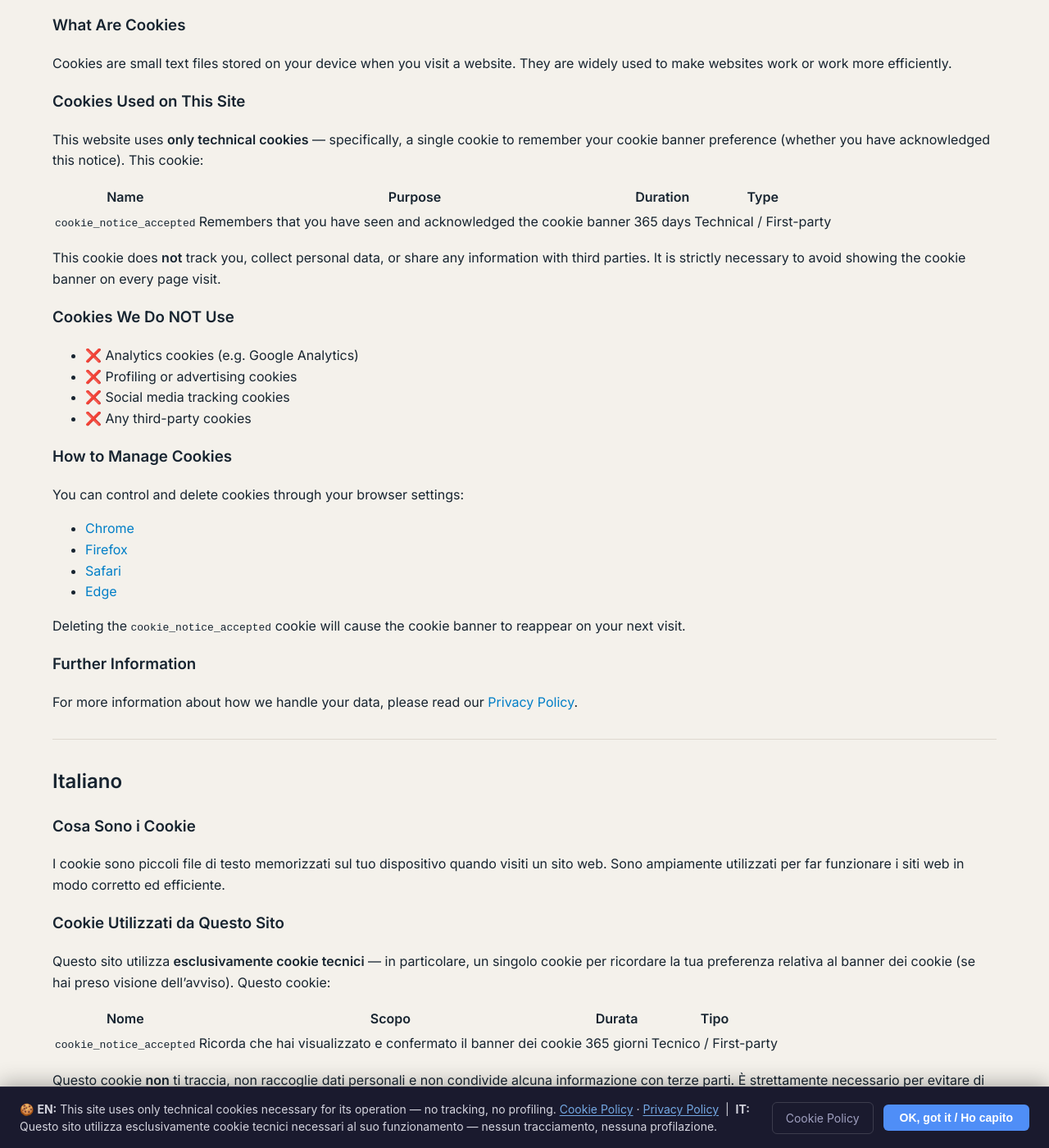
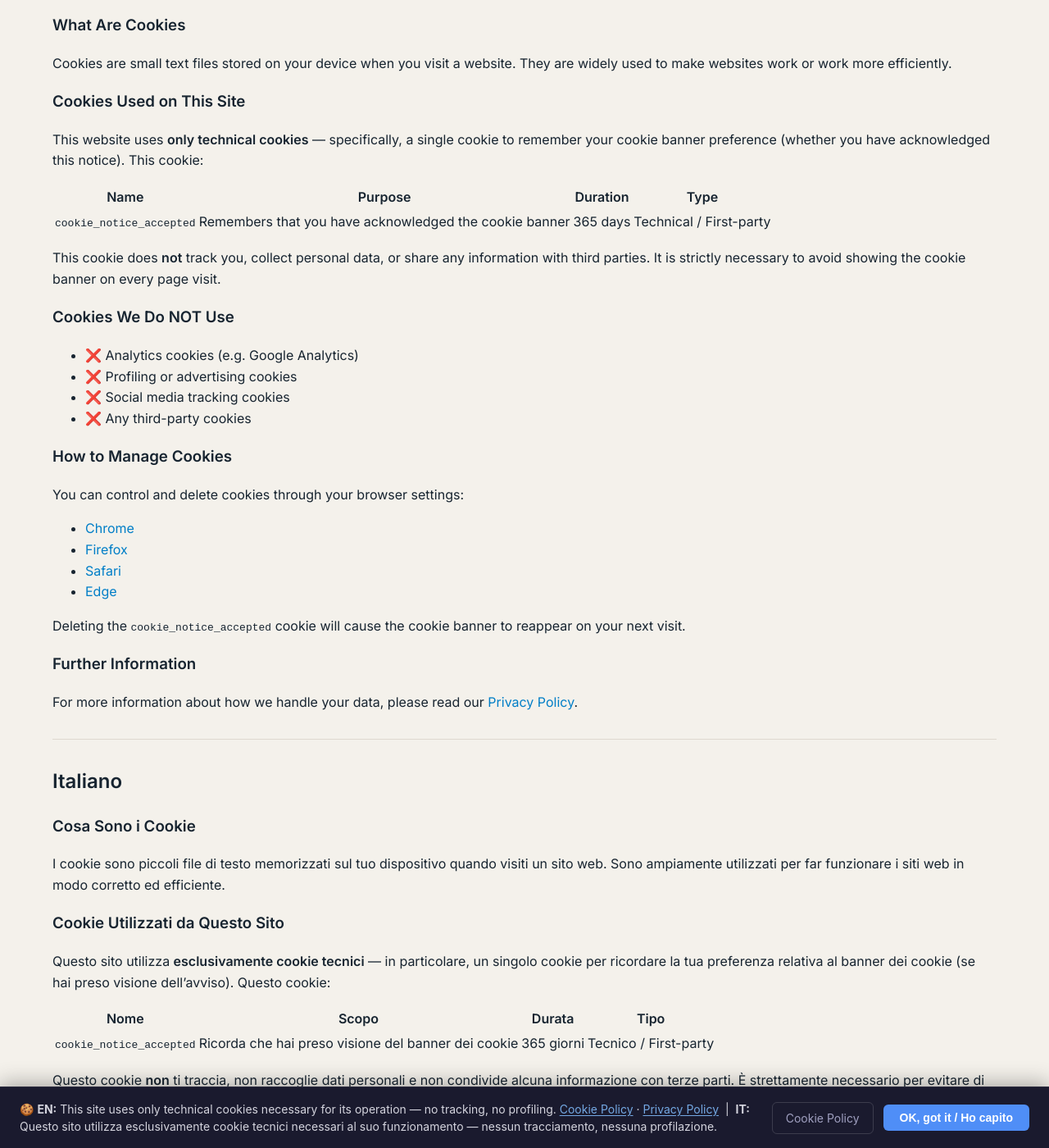
Before and after one commit to STaiMIC/staimic_web, a Jekyll site: the page built from cookies.md, in a window 1280 px wide and 1400 px high, scrolled down 588 px. Shown: the whole window at 82% size. Built offline with Jekyll 4.4.1, drawn with Linux system fonts in a browser that asks for light colours.

Commit message:
Update cookies.md

```diff
--- a/cookies.md
+++ b/cookies.md
@@ -22,7 +22,7 @@ This website uses **only technical cookies** — specifically, a single cookie t
 
 | Name | Purpose | Duration | Type |
 |------|---------|----------|------|
-| `cookie_notice_accepted` | Remembers that you have seen and acknowledged the cookie banner | 365 days | Technical / First-party |
+| `cookie_notice_accepted` | Remembers that you have acknowledged the cookie banner | 365 days | Technical / First-party |
 
 This cookie does **not** track you, collect personal data, or share any information with third parties. It is strictly necessary to avoid showing the cookie banner on every page visit.
 
@@ -62,7 +62,7 @@ Questo sito utilizza **esclusivamente cookie tecnici** — in particolare, un si
 
 | Nome | Scopo | Durata | Tipo |
 |------|-------|--------|------|
-| `cookie_notice_accepted` | Ricorda che hai visualizzato e confermato il banner dei cookie | 365 giorni | Tecnico / First-party |
+| `cookie_notice_accepted` | Ricorda che hai preso visione del banner dei cookie | 365 giorni | Tecnico / First-party |
 
 Questo cookie **non** ti traccia, non raccoglie dati personali e non condivide alcuna informazione con terze parti. È strettamente necessario per evitare di mostrare il banner dei cookie ad ogni visita.
 
```
